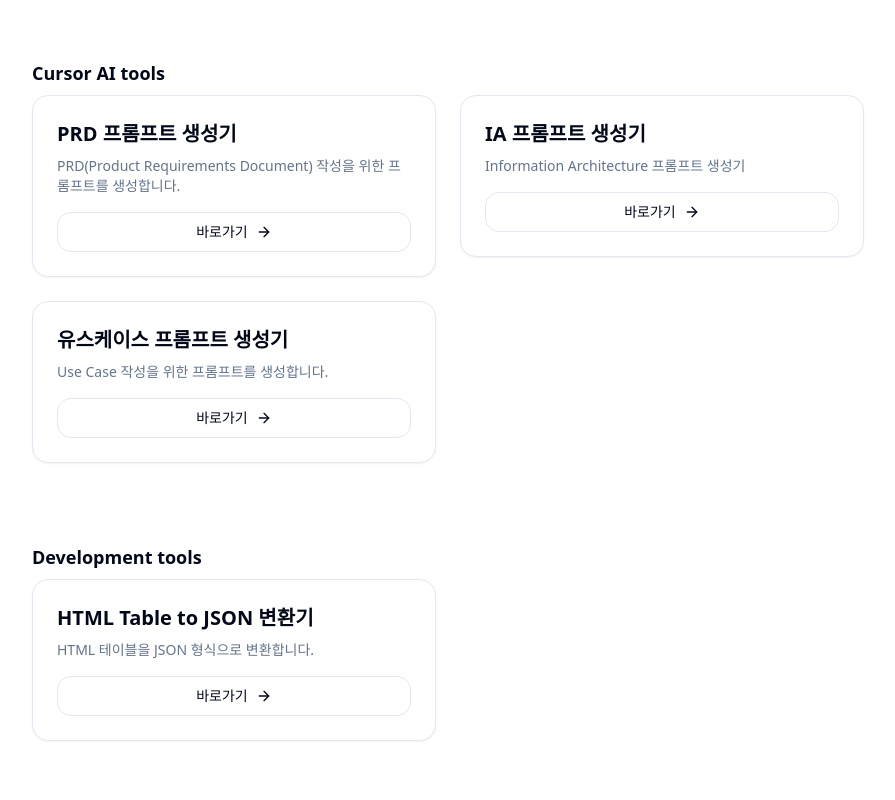
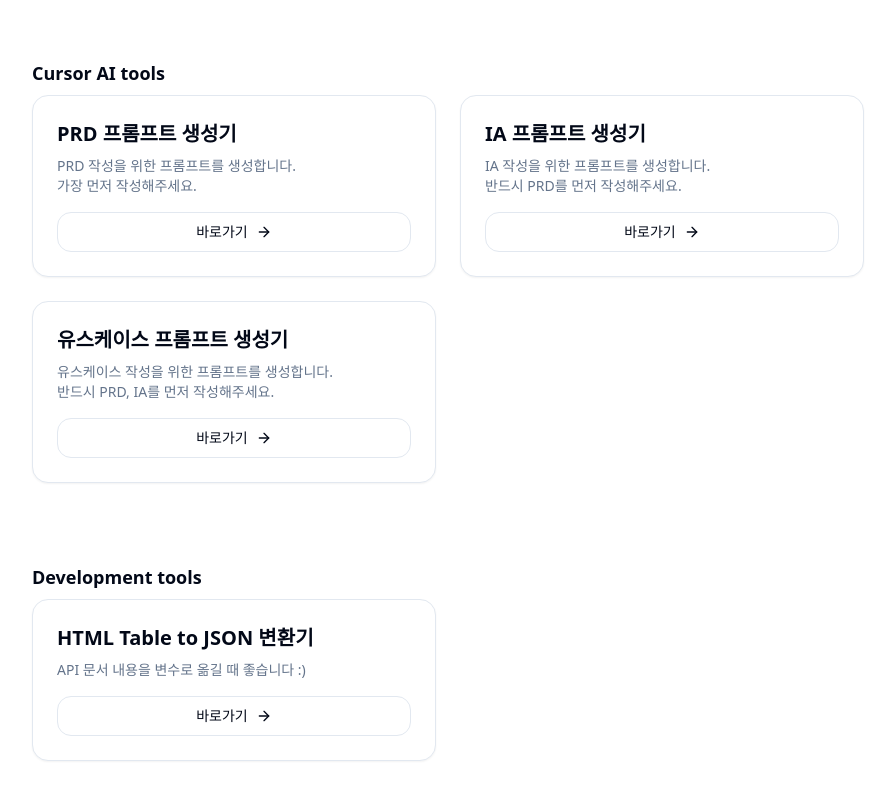
Before and after one commit to greatSumini/next-cursor.com, a Next.js app: page / in a window 1280 px wide. Shown: the part 482-1282 px from the top of the page, without its empty margins (192-1087 px from the left). Built offline with nearby package versions, Linux system fonts and the light colour scheme; no server answers.

Commit message:
chore: 문구 수정

```diff
--- a/src/app/page.tsx
+++ b/src/app/page.tsx
@@ -13,22 +13,24 @@
     {
       title: "PRD 프롬프트 생성기",
       description:
-        "PRD(Product Requirements Document) 작성을 위한 프롬프트를 생성합니다.",
+        "PRD 작성을 위한 프롬프트를 생성합니다.\n가장 먼저 작성해주세요.",
       href: "/prd",
     },
     {
       title: "IA 프롬프트 생성기",
-      description: "Information Architecture 프롬프트 생성기",
+      description:
+        "IA 작성을 위한 프롬프트를 생성합니다.\n반드시 PRD를 먼저 작성해주세요.",
       href: "/ia",
     },
     {
       title: "유스케이스 프롬프트 생성기",
-      description: "Use Case 작성을 위한 프롬프트를 생성합니다.",
+      description:
+        "유스케이스 작성을 위한 프롬프트를 생성합니다.\n반드시 PRD, IA를 먼저 작성해주세요.",
       href: "/usecases",
     },
     {
       title: "HTML Table to JSON 변환기",
-      description: "HTML 테이블을 JSON 형식으로 변환합니다.",
+      description: "API 문서 내용을 변수로 옮길 때 좋습니다 :)",
       href: "/dev/table-to-json",
       dev: true,
     },
--- a/src/features/home/components/ToolsSection.tsx
+++ b/src/features/home/components/ToolsSection.tsx
@@ -63,7 +63,7 @@
               <CardContent className="p-6 space-y-4">
                 <div className="space-y-2">
                   <h2 className="text-xl font-bold">{tool.title}</h2>
-                  <p className="text-sm text-muted-foreground">
+                  <p className="text-sm text-muted-foreground whitespace-pre-line">
                     {tool.description}
                   </p>
                 </div>
```
